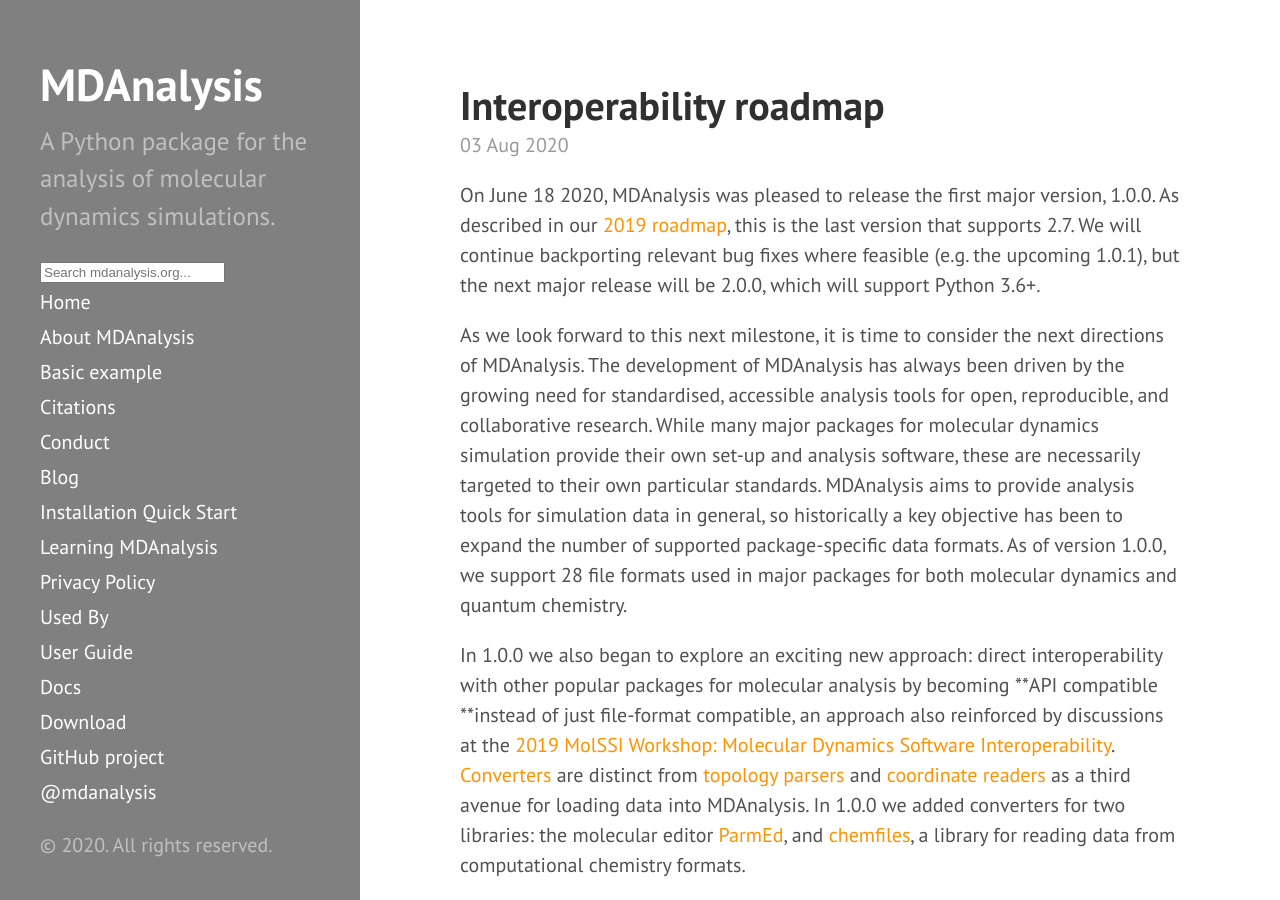
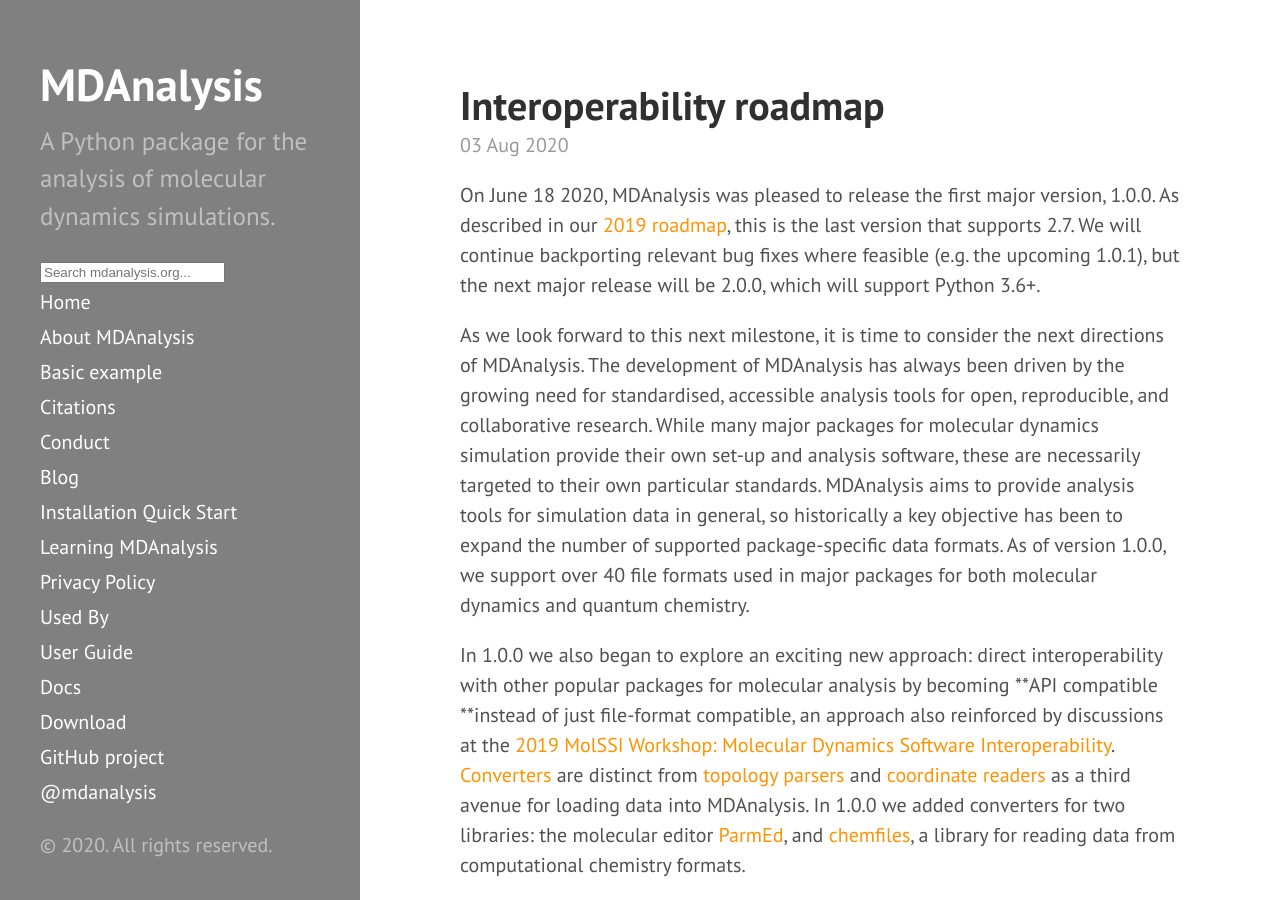
Before and after one commit to MDAnalysis/MDAnalysis.github.io, a Jekyll site: the page built from _posts/2020-08-03-roadmap.md, in a window 1280 px wide and 900 px high. Built offline with Jekyll 4.4.1, drawn with Linux system fonts in a browser that asks for light colours; comment, search, counter and statistics services are not loaded.

Commit message:
updated number of formats

```diff
--- a/_posts/2020-08-03-roadmap.md
+++ b/_posts/2020-08-03-roadmap.md
@@ -5,7 +5,7 @@ title: Interoperability roadmap
 
 On June 18 2020, MDAnalysis was pleased to release the first major version, 1.0.0. As described in our [2019 roadmap]({{ site.baseurl }}{% post_url 2019-11-06-roadmap %}), this is the last version that supports 2.7. We will continue backporting relevant bug fixes where feasible (e.g. the upcoming 1.0.1), but the next major release will be 2.0.0, which will support Python 3.6+.
 
-As we look forward to this next milestone, it is time to consider the next directions of MDAnalysis. The development of MDAnalysis has always been driven by the growing need for standardised, accessible analysis tools for open, reproducible, and collaborative research. While many major packages for molecular dynamics simulation provide their own set-up and analysis software, these are necessarily targeted to their own particular standards. MDAnalysis aims to provide analysis tools for simulation data in general, so historically a key objective has been to expand the number of supported package-specific data formats. As of version 1.0.0, we support 28 file formats used in major packages for both molecular dynamics and quantum chemistry.
+As we look forward to this next milestone, it is time to consider the next directions of MDAnalysis. The development of MDAnalysis has always been driven by the growing need for standardised, accessible analysis tools for open, reproducible, and collaborative research. While many major packages for molecular dynamics simulation provide their own set-up and analysis software, these are necessarily targeted to their own particular standards. MDAnalysis aims to provide analysis tools for simulation data in general, so historically a key objective has been to expand the number of supported package-specific data formats. As of version 1.0.0, we support over 40 file formats used in major packages for both molecular dynamics and quantum chemistry.
 
 In 1.0.0 we also began to explore an exciting new approach: direct interoperability with other popular packages for molecular analysis by becoming **API compatible **instead of just file-format compatible, an approach also reinforced by discussions at the [2019 MolSSI Workshop: Molecular Dynamics Software Interoperability](https://molssi.org/2019/07/29/molssi-workshop-molecular-dynamics-software-interoperability/). [Converters]({{ site.docs.mdanalysis.url }}/documentation_pages/converters.html) are distinct from [topology parsers]({{ site.docs.mdanalysis.url }}/documentation_pages/topology_modules.html) and [coordinate readers]({{ site.docs.mdanalysis.url }}/documentation_pages/coordinates_modules.html) as a third avenue for loading data into MDAnalysis. In 1.0.0 we added converters for two libraries: the molecular editor [ParmEd](https://parmed.github.io/ParmEd/html/index.html), and [chemfiles](https://chemfiles.org/), a library for reading data from computational chemistry formats.
 
```
